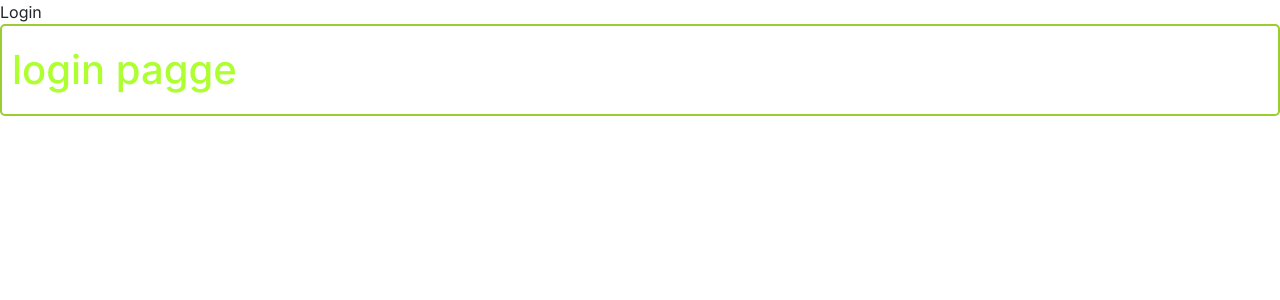
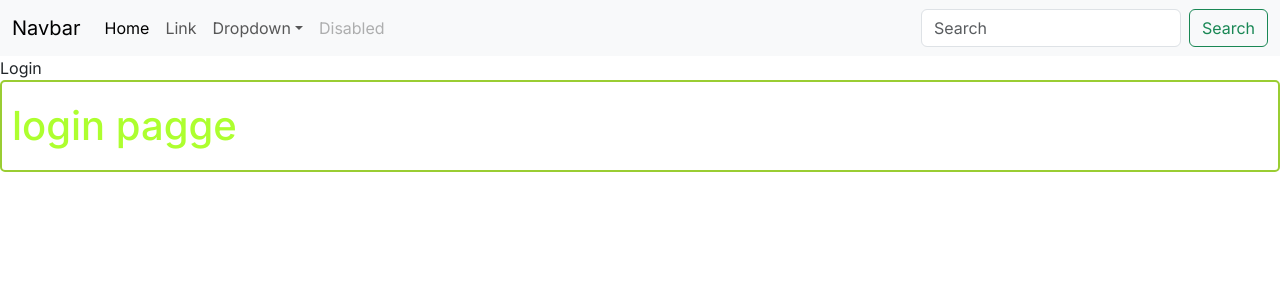
Before and after one commit to vaibhav0049/frontend, a Next.js app: page /login in a window 1280 px wide. Shown: the top 300 px of the page. Built offline with nearby package versions, Linux system fonts and the light colour scheme.

Commit message:
adding navbar  using nextjs

```diff
--- /dev/null
+++ b/src/app/template.jsx
@@ -0,0 +1,26 @@
+// we have to use use client when your importing useeffect
+'use client';
+import React, { useEffect } from 'react'
+import Navbar from '@/navbar';
+
+
+
+
+//  way to import bootsrtap js in file
+const Template = ({children}) => {
+   useEffect(() => {
+     require('bootstrap/dist/js/bootstrap.bundle.min.js')
+   }, [])
+
+
+
+  return (
+    <div>
+     <Navbar />
+      {children}
+    </div>
+
+  )
+}
+
+export default Template;
--- /dev/null
+++ b/src/navbar.jsx
@@ -0,0 +1,90 @@
+import React from 'react'
+
+const Navbar = () => {
+  return (
+    <div >
+    <nav className="navbar navbar-expand-lg bg-body-tertiary">
+  <div className="container-fluid">
+    <a className="navbar-brand" href="#">
+      Navbar
+    </a>
+    <button
+      className="navbar-toggler"
+      type="button"
+      data-bs-toggle="collapse"
+      data-bs-target="#navbarSupportedContent"
+      aria-controls="navbarSupportedContent"
+      aria-expanded="false"
+      aria-label="Toggle navigation"
+    >
+      <span className="navbar-toggler-icon" />
+    </button>
+    <div className="collapse navbar-collapse" id="navbarSupportedContent">
+      <ul className="navbar-nav me-auto mb-2 mb-lg-0">
+        <li className="nav-item">
+          <a className="nav-link active" aria-current="page" href="#">
+            Home
+          </a>
+        </li>
+        <li className="nav-item">
+          <a className="nav-link" href="#">
+            Link
+          </a>
+        </li>
+        <li className="nav-item dropdown">
+          <a
+            className="nav-link dropdown-toggle"
+            href="#"
+            role="button"
+            data-bs-toggle="dropdown"
+            aria-expanded="false"
+          >
+            Dropdown
+          </a>
+          <ul className="dropdown-menu">
+            <li>
+              <a className="dropdown-item" href="#">
+                Action
+              </a>
+            </li>
+            <li>
+              <a className="dropdown-item" href="#">
+                Another action
+              </a>
+            </li>
+            <li>
+              <hr className="dropdown-divider" />
+            </li>
+            <li>
+              <a className="dropdown-item" href="#">
+                Something else here
+              </a>
+            </li>
+          </ul>
+        </li>
+        <li className="nav-item">
+          <a className="nav-link disabled" aria-disabled="true">
+            Disabled
+          </a>
+        </li>
+      </ul>
+      <form className="d-flex" role="search">
+        <input
+          className="form-control me-2"
+          type="search"
+          placeholder="Search"
+          aria-label="Search"
+        />
+        <button className="btn btn-outline-success" type="submit">
+          Search
+        </button>
+      </form>
+    </div>
+  </div>
+</nav>
+
+    </div>
+  )
+}
+
+export default Navbar;
```
Also changed, not shown: src/app/not-found.jsx (added, +14 -0 lines).
